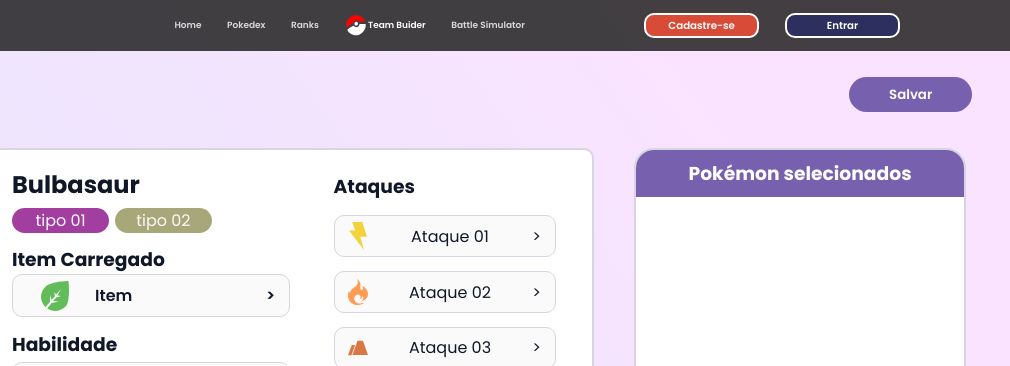
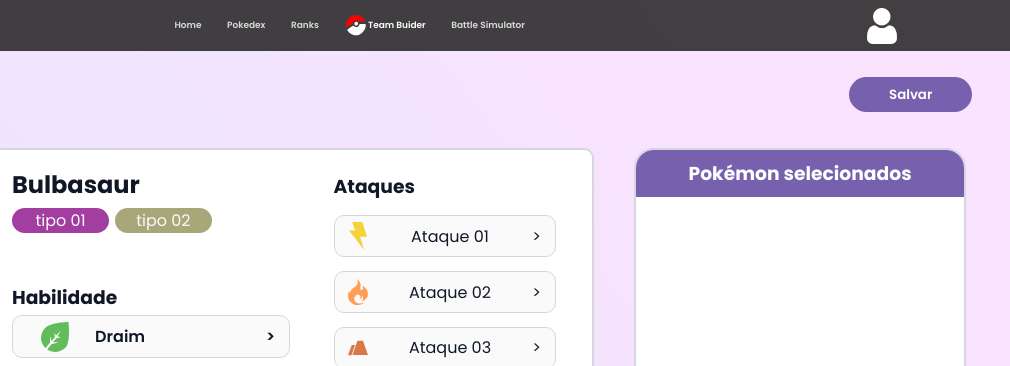
Before and after one commit to Project-MetaDex/Sprint-3, a website: page public/teamBuilder-Pokemon.html in a window 1280 px wide. Shown: the top 366 px of the page, 270-1280 px from the left. Drawn offline with Linux system fonts and the light colour scheme.

Commit message:
adicionando icone de user as para telas e tirando itens do team builder pokemon

```diff
--- a/public/css/global.css
+++ b/public/css/global.css
@@ -170,6 +170,17 @@
 
 }
 
+.Button-Container a{
+display: flex;
+align-items: center;
+justify-content: end;
+}
+
+.user{
+    width: 14%;
+    filter: invert(100%);
+}
+
 /* Fim Navbar css */
 
 /* Inicio tipos */
--- a/public/teamBuilder-Pokemon.html
+++ b/public/teamBuilder-Pokemon.html
@@ -29,10 +29,12 @@
       <li><a href="cadastro.html">Battle Simulator</a></li>
     </ul>
 
-    <div class="Button-Container">
-      <button class="Button-Nav Cadastro" onclick="window.location.href='./cadastro.html'">Cadastre-se</button>
-      <button class="Button-Nav Login" onclick="window.location.href='./login.html'">Entrar</button>
-    </div>
+        <div class="Button-Container">
+            <a  href="#">
+                <img src="assets/imgs/iconeUSER.png" class="user">
+            </a>
+        </div>
+
   </nav>
 
   <aside style="display: none;" class="Side-Container">
@@ -56,6 +58,7 @@
       </ul>
 
       <img class="Side-Logo" src="./assets/icon/Logo-Nav.svg" alt="">
+
     </div>
   </aside>
 
@@ -73,17 +76,11 @@
           <span class="etiqueta tipo2 normal"> tipo 02</span>
         </div>
         <hr>
-        <div class="item">
-          <h3 class="titleItem">Item Carregado</h3>
-          <div class="containerItem">
-            <div class="CardItem">
-              <img src="assets/icon/tipo/Grama.svg" alt="">
-              <span>Item</span>
-              <span class="mais">></span>
-            </div>
-          </div>
-        </div>
         <hr>
+
+        <br>
+    <!-- COLOQUEI UM BR AQUI EM CIMA -->
+
         <div class="containerHabilidade">
           <h3>Habilidade</h3>
           <div class="cardHabilidade">
```
Also changed, not shown: public/02simulador.html (+6 -4 lines), public/PerfilAluno.html (+5 -6 lines), public/PerfilMentor.html (+6 -4 lines), public/pokedex02.html (+6 -4 lines), public/ranking.html (+6 -4 lines), public/simulacao1.html (+7 -4 lines), public/teamBuilder-List.html (+6 -4 lines), public/teamBuilder-Selection.html (+7 -4 lines), public/tela-aluno.html (+6 -4 lines), public/tela-alunos.html (+6 -4 lines), public/assets/imgs/USER.png (added), public/assets/imgs/iconeUSER.png (added).
